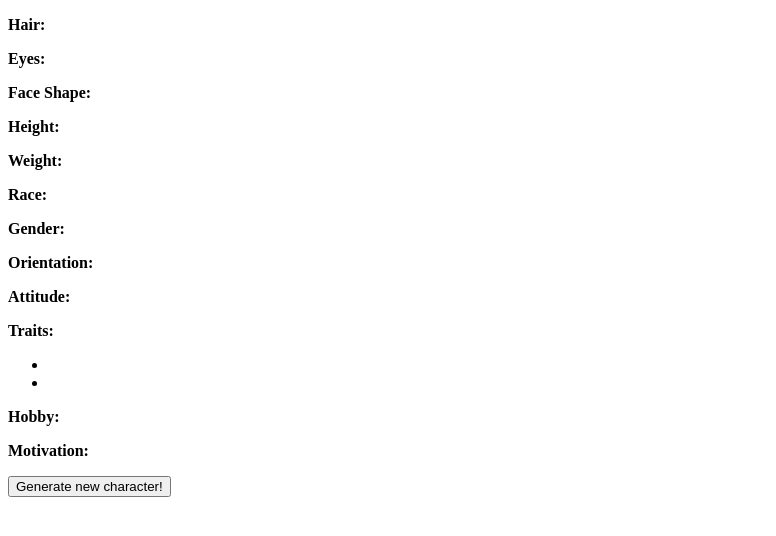
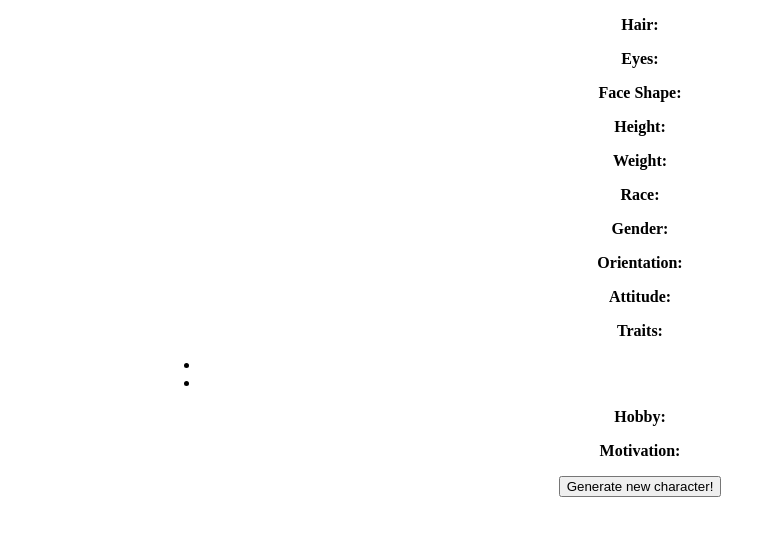
Before and after one commit to Meepedy/whoami, a website: page index.html in a window 1280 px wide. Shown: the whole page, without its empty margins (0-776 px from the left). Drawn offline with Linux system fonts and the light colour scheme.

Commit message:
basic container styles

```diff
--- a/index.html
+++ b/index.html
@@ -4,6 +4,9 @@
     <meta charset="UTF-8">
     <meta name="viewport" content="width=device-width, initial-scale=1.0">
     <meta http-equiv="X-UA-Compatible" content="ie=edge">
+
+    <link rel="stylesheet" href="styles/main.css">
+
     <title>Who Am I?</title>
 </head>
 <body>
--- /dev/null
+++ b/styles/main.css
@@ -0,0 +1,5 @@
+.container {
+    max-width: 960px;
+    margin: 0px auto;
+    text-align: center;
+}
```
